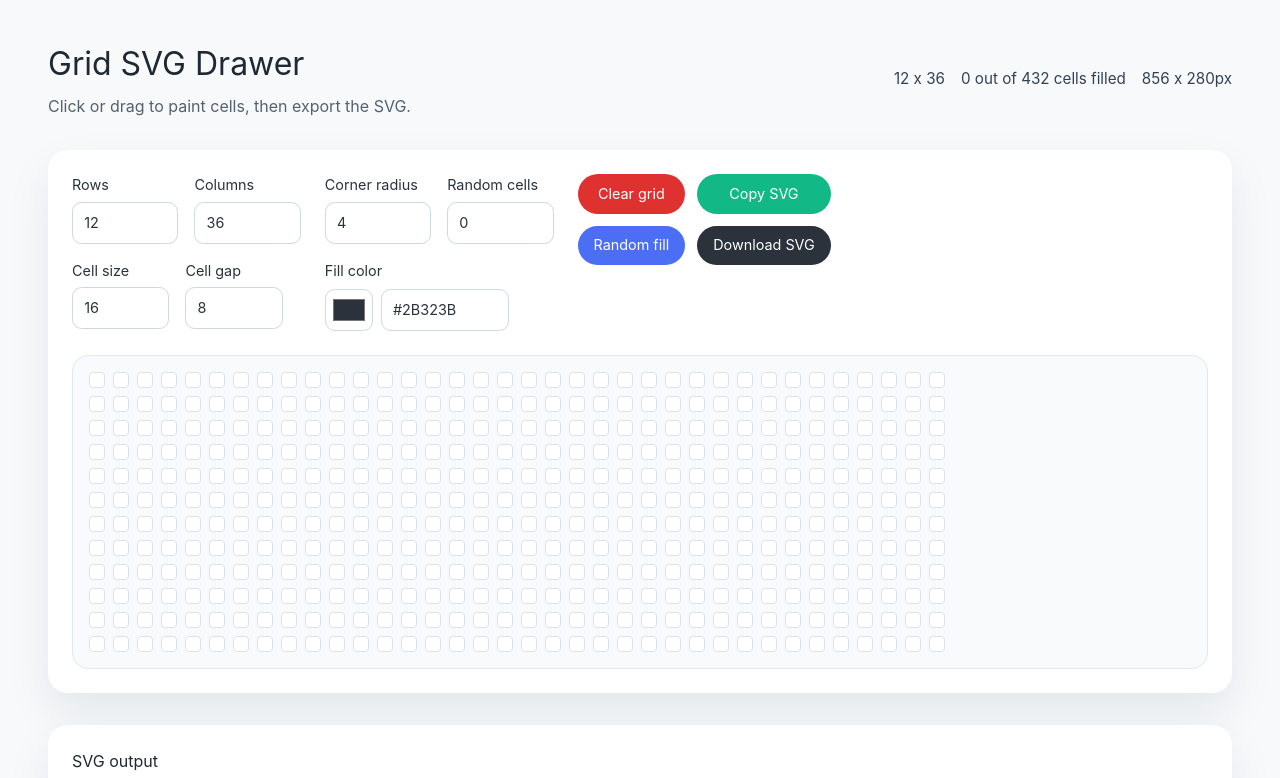
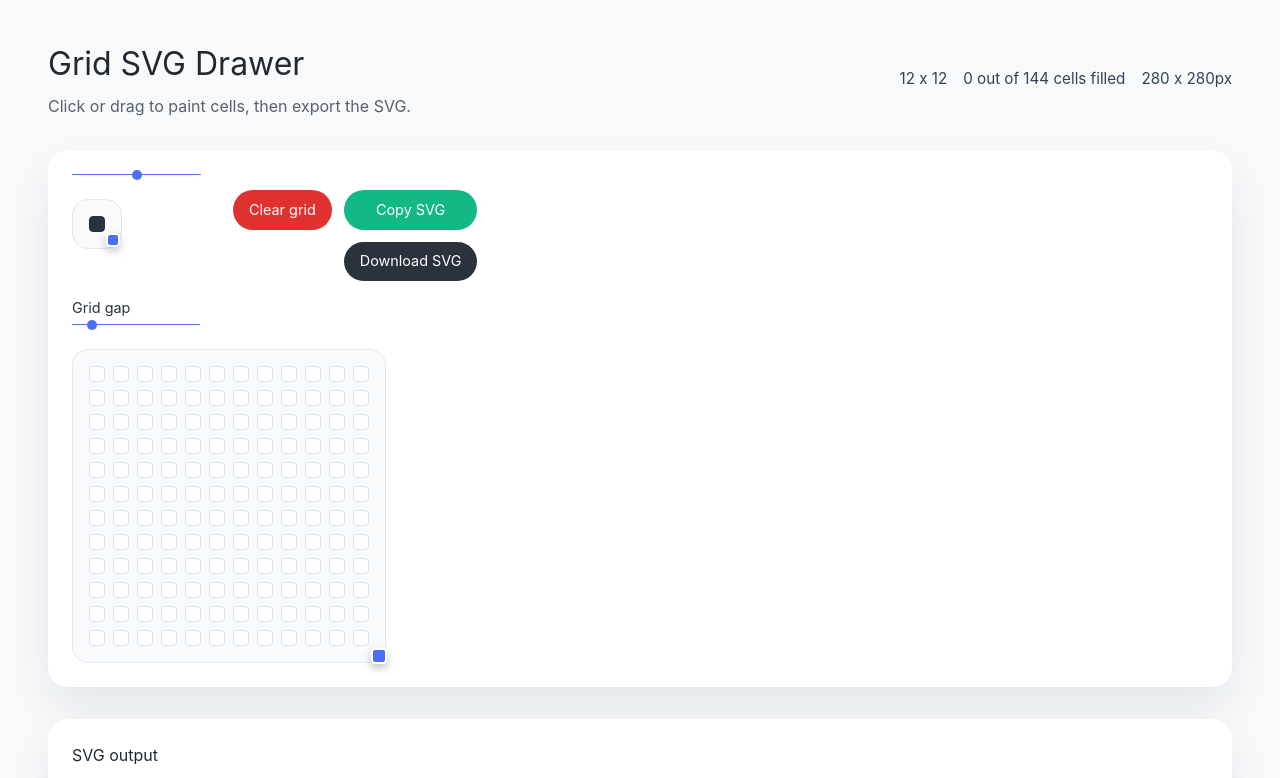
Before and after one commit to StefanMarAntonsson/ghpfdr, a SvelteKit app: page / in a window 1280 px wide. Shown: the top 778 px of the page. Built offline with nearby package versions, Linux system fonts and the light colour scheme.

Commit message:
Implement grid resizing functionality in +page.svelte, allowing dynamic adjustment of cell size and grid dimensions; enhance UI with new controls for radius and grid gap, and refactor related event handling for improved user experience.

```diff
--- a/src/routes/+page.svelte
+++ b/src/routes/+page.svelte
@@ -1,6 +1,6 @@
 <script>
   let rows = 12;
-  let cols = 36;
+  let cols = 12;
   let cellSize = 16;
   let cellGap = 8;
   let cornerRadius = 4;
@@ -10,11 +10,20 @@
   let isPainting = false;
   let paintValue = true;
   let copyStatus = "";
-  let randomCount = 0;
   let gridWidth = 0;
   let gridHeight = 0;
   let activeCount = 0;
   let svgOutput = "";
+  let isResizing = false;
+  let resizeStartX = 0;
+  let resizeStartY = 0;
+  let resizeStartSize = 0;
+  let radiusFactor = 50;
+  let isGridResizing = false;
+  let gridResizeStartX = 0;
+  let gridResizeStartY = 0;
+  let gridResizeStartRows = 0;
+  let gridResizeStartCols = 0;
 
   const keyFor = (row, col) => `${row}:${col}`;
 
@@ -29,9 +38,9 @@
   const normalizeInputs = () => {
     rows = clampInt(rows, 1, 200);
     cols = clampInt(cols, 1, 200);
-    cellSize = clampInt(cellSize, 1, 64);
+    cellSize = clampInt(cellSize, 1, 96);
     cellGap = clampInt(cellGap, 0, 64);
-    cornerRadius = clampInt(cornerRadius, 0, 256);
+    radiusFactor = clampInt(radiusFactor, 0, 100);
   };
 
   const pruneActiveCells = (cells, maxRows, maxCols) => {
@@ -100,61 +109,73 @@
     isPainting = false;
   };
 
+  const startResize = (event) => {
+    event.preventDefault();
+    isResizing = true;
+    resizeStartX = event.clientX;
+    resizeStartY = event.clientY;
+    resizeStartSize = cellSize;
+    if (event.currentTarget instanceof HTMLElement && event.currentTarget.setPointerCapture) {
+      event.currentTarget.setPointerCapture(event.pointerId);
+    }
+  };
+
+  const handleResizeMove = (event) => {
+    if (!isResizing) {
+      return;
+    }
+    const delta = Math.max(event.clientX - resizeStartX, event.clientY - resizeStartY);
+    cellSize = clampInt(Math.round(resizeStartSize + delta), 1, 96);
+  };
+
+  const stopResize = () => {
+    isResizing = false;
+  };
+
+  const startGridResize = (event) => {
+    event.preventDefault();
+    isGridResizing = true;
+    gridResizeStartX = event.clientX;
+    gridResizeStartY = event.clientY;
+    gridResizeStartRows = rows;
+    gridResizeStartCols = cols;
+    if (event.currentTarget instanceof HTMLElement && event.currentTarget.setPointerCapture) {
+      event.currentTarget.setPointerCapture(event.pointerId);
+    }
+  };
+
+  const handleGridResizeMove = (event) => {
+    if (!isGridResizing) {
+      return;
+    }
+    const step = Math.max(1, cellSize + cellGap);
+    const deltaX = event.clientX - gridResizeStartX;
+    const deltaY = event.clientY - gridResizeStartY;
+    const nextCols = clampInt(gridResizeStartCols + Math.round(deltaX / step), 1, 200);
+    const nextRows = clampInt(gridResizeStartRows + Math.round(deltaY / step), 1, 200);
+    cols = nextCols;
+    rows = nextRows;
+  };
+
+  const stopGridResize = () => {
+    isGridResizing = false;
+  };
+
+  const stopPointerActions = () => {
+    stopPainting();
+    stopResize();
+    stopGridResize();
+  };
+
+  const handlePointerMove = (event) => {
+    handleResizeMove(event);
+    handleGridResizeMove(event);
+  };
+
   const clearGrid = () => {
     activeCells = new Map();
   };
 
-  const randomFill = () => {
-    const total = rows * cols;
-    if (total <= 0) {
-      return;
-    }
-    const requested = clampInt(randomCount, 0, total);
-    const targetCount =
-      requested === 0
-        ? Math.floor(Math.random() * Math.max(1, Math.ceil(total * 0.2))) + 1
-        : requested;
-    const createRandomSet = () => {
-      const allKeys = [];
-      for (let row = 0; row < rows; row += 1) {
-        for (let col = 0; col < cols; col += 1) {
-          allKeys.push(keyFor(row, col));
-        }
-      }
-      for (let i = allKeys.length - 1; i > 0; i -= 1) {
-        const swapIndex = Math.floor(Math.random() * (i + 1));
-        [allKeys[i], allKeys[swapIndex]] = [allKeys[swapIndex], allKeys[i]];
-      }
-      const next = new Map();
-      for (const entry of allKeys.slice(0, targetCount)) {
-        next.set(entry, fillColor);
-      }
-      return next;
-    };
-
-    let next = createRandomSet();
-    if (activeCells.size === targetCount && total > 1) {
-      let attempts = 0;
-      while (attempts < 5) {
-        const previous = activeCells;
-        next = createRandomSet();
-        let isSame = previous.size === next.size;
-        if (isSame) {
-          for (const entry of previous.keys()) {
-            if (!next.has(entry)) {
-              isSame = false;
-              break;
-            }
-          }
-        }
-        if (!isSame) {
-          break;
-        }
-        attempts += 1;
-      }
-    }
-    activeCells = next;
-  };
 
   const copySvg = async () => {
     try {
@@ -179,11 +200,14 @@
   };
 
   $: normalizeInputs();
+  $: cornerRadius = Math.round((cellSize / 2) * (radiusFactor / 100));
   $: activeCells = pruneActiveCells(activeCells, rows, cols);
   $: gridWidth = cols * cellSize + (cols - 1) * cellGap;
   $: gridHeight = rows * cellSize + (rows - 1) * cellGap;
   $: totalCells = rows * cols;
   $: activeCount = activeCells.size;
+  $: previewCellSize = Math.max(16, Math.min(cellSize, 96));
+  $: previewRadius = Math.min(cornerRadius, previewCellSize / 2);
   $: svgOutput = generateSvg(
     activeCells,
     gridWidth,
@@ -212,7 +236,7 @@
   }
 </script>
 
-<svelte:window on:pointerup={stopPainting} on:pointercancel={stopPainting} />
+<svelte:window on:pointerup={stopPointerActions} on:pointercancel={stopPointerActions} on:pointermove={handlePointerMove} />
 
 <main class="page">
   <header class="header">
@@ -229,97 +253,40 @@
 
   <section class="panel">
     <div class="controls">
-      <div class="controls-column">
-        <div class="input-row">
-          <label>
-            Rows
+      <div class="visualizer">
+        <label class="radius-slider">
+          <span class="sr-only">Corner radius</span>
           <input
-              type="number"
-              min="1"
-              max="200"
-              value={rows}
-              on:input={(event) => (rows = clampInt(event.currentTarget.value, 1, 200))}
+            type="range"
+            min="0"
+            max="100"
+            value={radiusFactor}
+            on:input={(event) => (radiusFactor = clampInt(event.currentTarget.value, 0, 100))}
           />
         </label>
-          <label>
-            Columns
+        <div class="visualizer-preview">
+          <div
+            class="visualizer-cell is-swatch"
+            aria-label="Fill color"
+            style={`width: ${previewCellSize}px; height: ${previewCellSize}px; border-radius: ${previewRadius}px; --preview-color: ${fillColor};`}
+          >
             <input
-              type="number"
-              min="1"
-              max="200"
-              value={cols}
-              on:input={(event) => (cols = clampInt(event.currentTarget.value, 1, 200))}
+              class="color-picker-input"
+              type="color"
+              value={fillColor}
+              aria-label="Fill color"
+              on:input={(event) => (fillColor = event.currentTarget.value)}
             />
-          </label>
-        </div>
-        <div class="input-row">
-          <label>
-            Cell size
-            <input
-              type="number"
-              min="1"
-              max="64"
-              value={cellSize}
-              on:input={(event) => (cellSize = clampInt(event.currentTarget.value, 1, 64))}
-            />
-          </label>
-          <label>
-            Cell gap
-            <input
-              type="number"
-              min="0"
-              max="64"
-              value={cellGap}
-              on:input={(event) => (cellGap = clampInt(event.currentTarget.value, 0, 64))}
-            />
-          </label>
+            <span class="resize-handle" on:pointerdown|stopPropagation={startResize}></span>
           </div>
         </div>
-      <div class="controls-column">
+      </div>
+      <div class="actions-panel">
         <div class="input-row">
-          <label>
-            Corner radius
-            <input
-              type="number"
-              min="0"
-              max="256"
-              value={cornerRadius}
-              on:input={(event) => (cornerRadius = clampInt(event.currentTarget.value, 0, 256))}
-            />
-          </label>
-          <label>
-            Random cells
-            <input
-              type="number"
-              min="0"
-              max={rows * cols}
-              value={randomCount}
-              on:input={(event) => (randomCount = clampInt(event.currentTarget.value, 0, rows * cols))}
-            />
-          </label>
-        </div>
-        <div class="input-row">
-          <label class="color">
-            Fill color
-            <div class="color-row">
-              <input
-                type="color"
-                value={fillColor}
-                on:input={(event) => (fillColor = event.currentTarget.value)}
-              />
-              <input
-                type="text"
-                value={fillColor}
-                on:input={(event) => (fillColor = event.currentTarget.value)}
-              />
-            </div>
-          </label>
-        </div>
         </div>
         <div class="actions">
           <div class="actions-group">
             <button type="button" on:click={clearGrid}>Clear grid</button>
-          <button type="button" on:click={randomFill}>Random fill</button>
           </div>
           <div class="actions-group">
             <button type="button" on:click={copySvg}>Copy SVG</button>
@@ -330,8 +297,23 @@
           </div>
         </div>
       </div>
+    </div>
+
+    <div class="grid-controls">
+      <label class="grid-gap-slider">
+        Grid gap
+        <input
+          type="range"
+          min="0"
+          max="64"
+          value={cellGap}
+          on:input={(event) => (cellGap = clampInt(event.currentTarget.value, 0, 64))}
+        />
+      </label>
+    </div>
 
     <div class="grid-panel">
+      <div class="grid-resize-wrapper">
         <div
           class="grid"
           style={`grid-template-columns: repeat(${cols}, ${cellSize}px); grid-auto-rows: ${cellSize}px; gap: ${cellGap}px; --fill-color: ${fillColor}; --corner-radius: ${cornerRadius}px;`}
@@ -354,6 +336,12 @@
               ></button>
             {/each}
           {/each}
+        </div>
+        <span
+          class="grid-resize-handle"
+          aria-label="Resize grid"
+          on:pointerdown|stopPropagation={startGridResize}
+        ></span>
       </div>
     </div>
   </section>
@@ -417,21 +405,212 @@
   .controls {
     display: flex;
     flex-wrap: wrap;
-    gap: 1.5rem;
+    gap: 2rem;
     align-items: flex-start;
   }
 
-  .controls-column {
+  .visualizer {
+    display: flex;
+    gap: 1.5rem;
+    flex-direction: column;
+    align-items: flex-start;
+  }
+
+  .visualizer-preview {
+    display: flex;
+    flex-direction: column;
+    gap: 0.75rem;
+    align-items: center;
+    padding: 1rem;
+    border-radius: 1rem;
+    border: 1px solid #e2e8f0;
+    background: #f8fafc;
+  }
+
+  .visualizer-cell {
+    position: relative;
+    border: 1px solid #d9e2ec;
+    background: white;
+    box-sizing: border-box;
+  }
+
+  .visualizer-preview .is-swatch {
+    background: var(--preview-color, #2b323b);
+    border-color: var(--preview-color, #2b323b);
+    position: relative;
+    cursor: pointer;
+  }
+
+  .visualizer-preview .color-picker-input {
+    position: absolute;
+    inset: 0;
+    opacity: 0;
+    cursor: pointer;
+    z-index: 1;
+  }
+
+  .radius-slider {
+    width: max(var(--preview-cell-size), 50px);
+    height: var(--preview-cell-size);
+    display: flex;
+    align-items: center;
+    justify-content: center;
+    line-height: 0;
+  }
+
+  .radius-slider input[type="range"] {
+    width: max(var(--preview-cell-size), 50px);
+    height: 1px;
+    margin: 0;
+    background: transparent;
+    -webkit-appearance: none;
+    appearance: none;
+    cursor: ew-resize;
+  }
+
+  .radius-slider input[type="range"]::-webkit-slider-runnable-track {
+    height: 1px;
+    background: #4c6ef5;
+    border-radius: 999px;
+  }
+
+  .radius-slider input[type="range"]::-webkit-slider-thumb {
+    -webkit-appearance: none;
+    appearance: none;
+    width: 10px;
+    height: 10px;
+    border-radius: 999px;
+    background: #4c6ef5;
+    margin-top: -4.5px;
+  }
+
+  .radius-slider input[type="range"]::-moz-range-track {
+    height: 1px;
+    background: #4c6ef5;
+    border-radius: 999px;
+  }
+
+  .radius-slider input[type="range"]::-moz-range-thumb {
+    width: 10px;
+    height: 10px;
+    border-radius: 999px;
+    background: #4c6ef5;
+    border: none;
+  }
+
+  .grid-controls {
+    display: flex;
+    justify-content: flex-start;
+    margin: 1rem 0 0.5rem;
+  }
+
+  .grid-gap-slider {
+    display: flex;
+    flex-direction: column;
+    gap: 0.35rem;
+    font-size: 0.9rem;
+    color: #2b323b;
+    width: 128px;
+  }
+
+  .grid-gap-slider input[type="range"] {
+    width: 128px;
+    height: 1px;
+    margin: 0;
+    background: transparent;
+    -webkit-appearance: none;
+    appearance: none;
+    cursor: ew-resize;
+  }
+
+  .grid-gap-slider input[type="range"]::-webkit-slider-runnable-track {
+    height: 1px;
+    background: #4c6ef5;
+    border-radius: 999px;
+  }
+
+  .grid-gap-slider input[type="range"]::-webkit-slider-thumb {
+    -webkit-appearance: none;
+    appearance: none;
+    width: 10px;
+    height: 10px;
+    border-radius: 999px;
+    background: #4c6ef5;
+    margin-top: -4.5px;
+  }
+
+  .grid-gap-slider input[type="range"]::-moz-range-track {
+    height: 1px;
+    background: #4c6ef5;
+    border-radius: 999px;
+  }
+
+  .grid-gap-slider input[type="range"]::-moz-range-thumb {
+    width: 10px;
+    height: 10px;
+    border-radius: 999px;
+    background: #4c6ef5;
+    border: none;
+  }
+  .resize-handle {
+    position: absolute;
+    right: -16px;
+    bottom: -16px;
+    width: 14px;
+    height: 14px;
+    border-radius: 4px;
+    background: #4c6ef5;
+    border: 2px solid white;
+    box-shadow: 0 4px 8px rgba(15, 23, 42, 0.25);
+    cursor: nwse-resize;
+    z-index: 2;
+  }
+
+  /* .value {
+    margin-left: 0.35rem;
+    font-weight: 600;
+    color: #1f2933;
+  } */
+
+  .grid-resize-wrapper {
+    position: relative;
+    width: fit-content;
+  }
+
+  .grid-resize-handle {
+    position: absolute;
+    right: -18px;
+    bottom: -18px;
+    width: 16px;
+    height: 16px;
+    border-radius: 4px;
+    background: #4c6ef5;
+    border: 2px solid white;
+    box-shadow: 0 4px 8px rgba(15, 23, 42, 0.25);
+    cursor: nwse-resize;
+  }
+
+  input[type="range"] {
+    accent-color: #4c6ef5;
+  }
+
+
+  .actions-panel {
     display: flex;
     flex-direction: column;
     gap: 1rem;
   }
 
-  .input-row {
-    display: flex;
-    gap: 1rem;
-    flex-wrap: wrap;
-    align-items: flex-end;
+  .sr-only {
+    position: absolute;
+    width: 1px;
+    height: 1px;
+    padding: 0;
+    margin: -1px;
+    overflow: hidden;
+    clip: rect(0, 0, 0, 0);
+    white-space: nowrap;
+    border: 0;
   }
 
   label {
@@ -442,13 +621,13 @@
     color: #2b323b;
   }
 
-  input[type="number"],
+  /* input[type="number"],
   input[type="text"] {
     border: 1px solid #d0d7de;
     border-radius: 0.6rem;
     padding: 0.5rem 0.7rem;
     font-size: 0.9rem;
-  }
+  } */
 
   input[type="color"] {
     width: 100%;
@@ -456,26 +635,6 @@
     border-radius: 0.6rem;
     padding: 0.3rem;
     height: 2.6rem;
-  }
-
-  .color {
-    display: grid;
-    gap: 0.5rem;
-  }
-
-  .color-row {
-    display: flex;
-    gap: 0.5rem;
-    align-items: center;
-  }
-
-  .color-row input[type="color"] {
-    flex: 0 0 3rem;
-  }
-
-  .color-row input[type="text"] {
-    flex: 0 1 8rem;
-    width: 8rem;
   }
 
   .actions {
@@ -521,11 +680,12 @@
 
   .grid-panel {
     margin-top: 1.5rem;
-    overflow: auto;
+    overflow: visible;
     padding: 1rem;
     border-radius: 1rem;
     border: 1px solid #e2e8f0;
     background: #f8fafc;
+    width: fit-content;
   }
 
   .grid {
```
Lines whose indentation alone changed are shown as unchanged.
